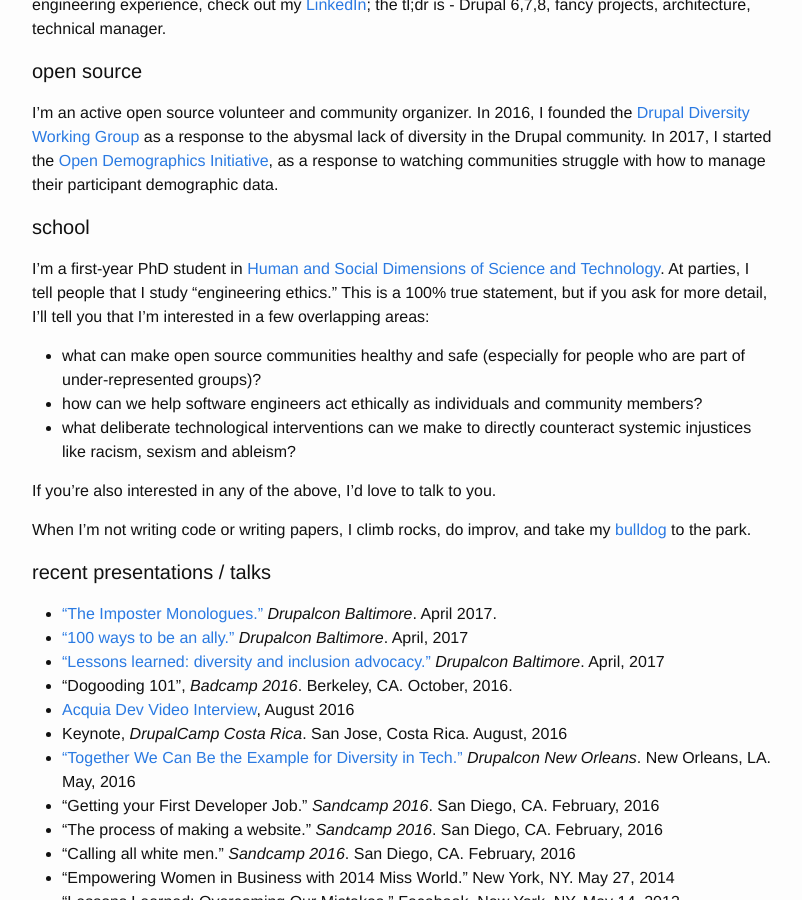
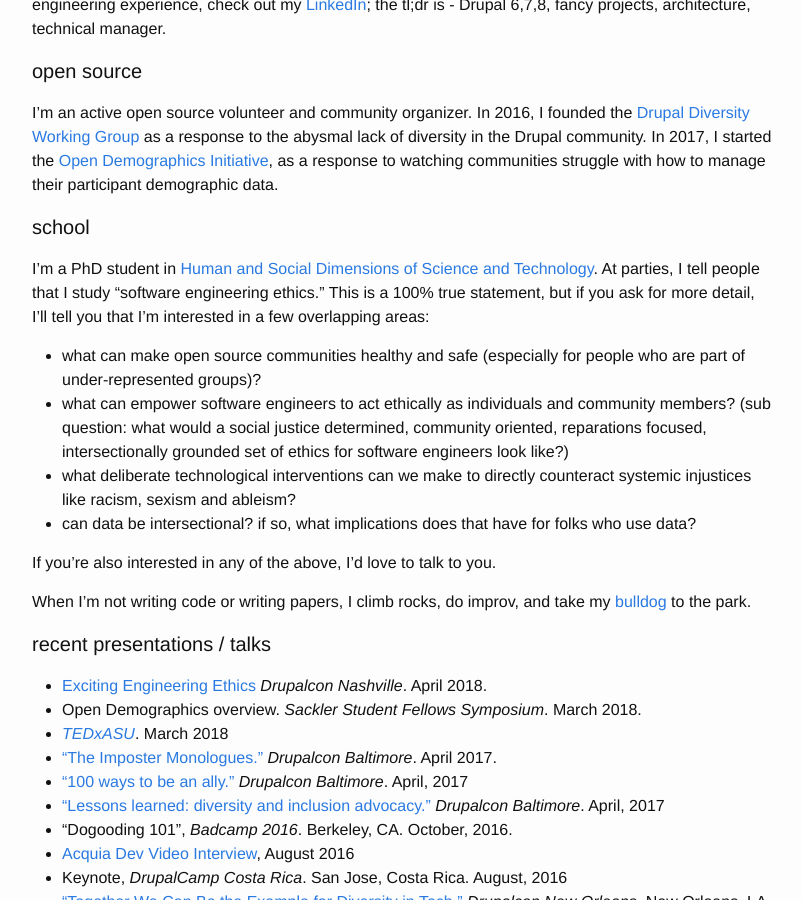
Before and after one commit to drnikki/old-personal-site, a Jekyll site: the page built from about.md, in a window 1280 px wide and 900 px high, scrolled down 195 px. Shown: the whole window, without its empty margins (238-1040 px from the left). Built offline with Jekyll 4.4.1, drawn with Linux system fonts in a browser that asks for light colours.

```diff
--- a/about.md
+++ b/about.md
@@ -10,16 +10,20 @@ Hi, I'm Nikki.  I'm a software engineer and PhD student in Tempe, AZ.  If you're
 I'm an active open source volunteer and community organizer. In 2016, I founded the <a href="http://drupaldiversity.com">Drupal Diversity Working Group</a> as a response to the abysmal lack of diversity in the Drupal community. In 2017, I started the <a href="https://github.com/drnikki/open-demographics">Open Demographics Initiative</a>, as a response to watching communities struggle with how to manage their participant demographic data.
 
 #### school
-I'm a first-year PhD student in <a href="https://sfis.asu.edu/hsd-welcome">Human and Social Dimensions of Science and Technology</a>. At parties, I tell people that I study "engineering ethics."  This is a 100% true statement, but if you ask for more detail, I'll tell you that I'm interested in a few overlapping areas:
-- what can make open source communities healthy and safe (especially for people who are part of  under-represented groups)?
-- how can we help software engineers act ethically as individuals and community members?
+I'm a PhD student in <a href="https://sfis.asu.edu/hsd-welcome">Human and Social Dimensions of Science and Technology</a>. At parties, I tell people that I study "software engineering ethics."  This is a 100% true statement, but if you ask for more detail, I'll tell you that I'm interested in a few overlapping areas:
+- what can make open source communities healthy and safe (especially for people who are part of under-represented groups)?
+- what can empower software engineers to act ethically as individuals and community members? (sub question: what would a social justice determined, community oriented, reparations focused, intersectionally grounded set of ethics for software engineers look like?)
 - what deliberate technological interventions can we make to directly counteract systemic injustices like racism, sexism and ableism?
+- can data be intersectional?  if so, what implications does that have for folks who use data?
 
 If you're also interested in any of the above, I'd love to talk to you.
 
 When I'm not writing code or writing papers, I climb rocks, do improv, and take my [bulldog][] to the park.
 
 #### recent presentations / talks
+- <a href="https://events.drupal.org/nashville2018/sessions/exciting-ethical-engineering">Exciting Engineering Ethics</a> _Drupalcon Nashville_. April 2018.
+- Open Demographics overview. _Sackler Student Fellows Symposium_. March 2018.
+- <a href="https://www.youtube.com/watch?v=3P97-uiYWXU&list=PLsRNoUx8w3rMjnddlkIXeySLOHfqFxDLy">_TEDxASU_</a>.  March 2018
 - <a href="https://events.drupal.org/baltimore2017/sessions/imposter-monologues-part-ii">“The Imposter Monologues.”</a> _Drupalcon Baltimore_. April 2017.
 - <a href="https://events.drupal.org/baltimore2017/sessions/100-ways-you-can-be-ally">“100 ways to be an ally.”</a> _Drupalcon Baltimore_. April, 2017
 - <a href="https://events.drupal.org/baltimore2017/sessions/year-diversity-initiatives">“Lessons learned: diversity and inclusion advocacy.”</a> _Drupalcon Baltimore_. April, 2017
```
Also changed, not shown: _posts/2018-06-01-TexasCampKeynote.markdown (+26 -1 lines).
